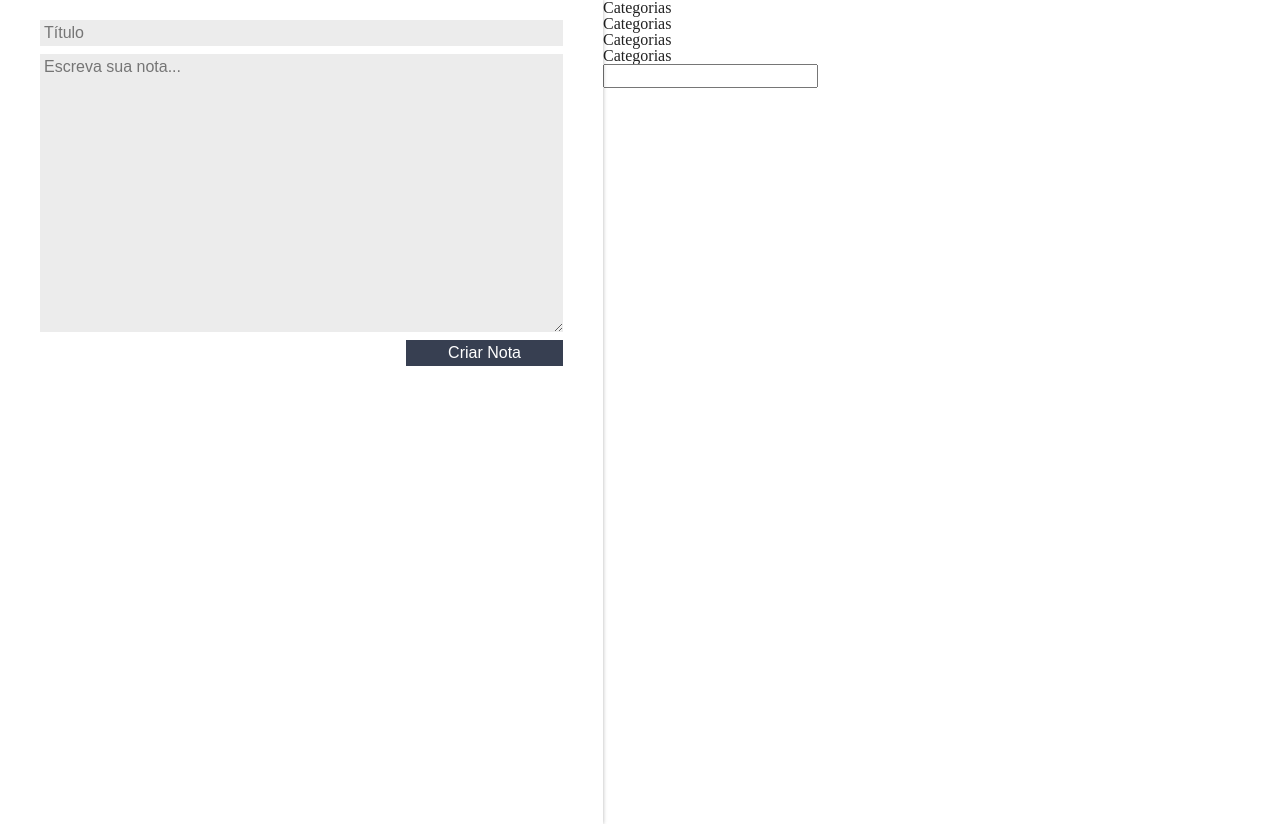
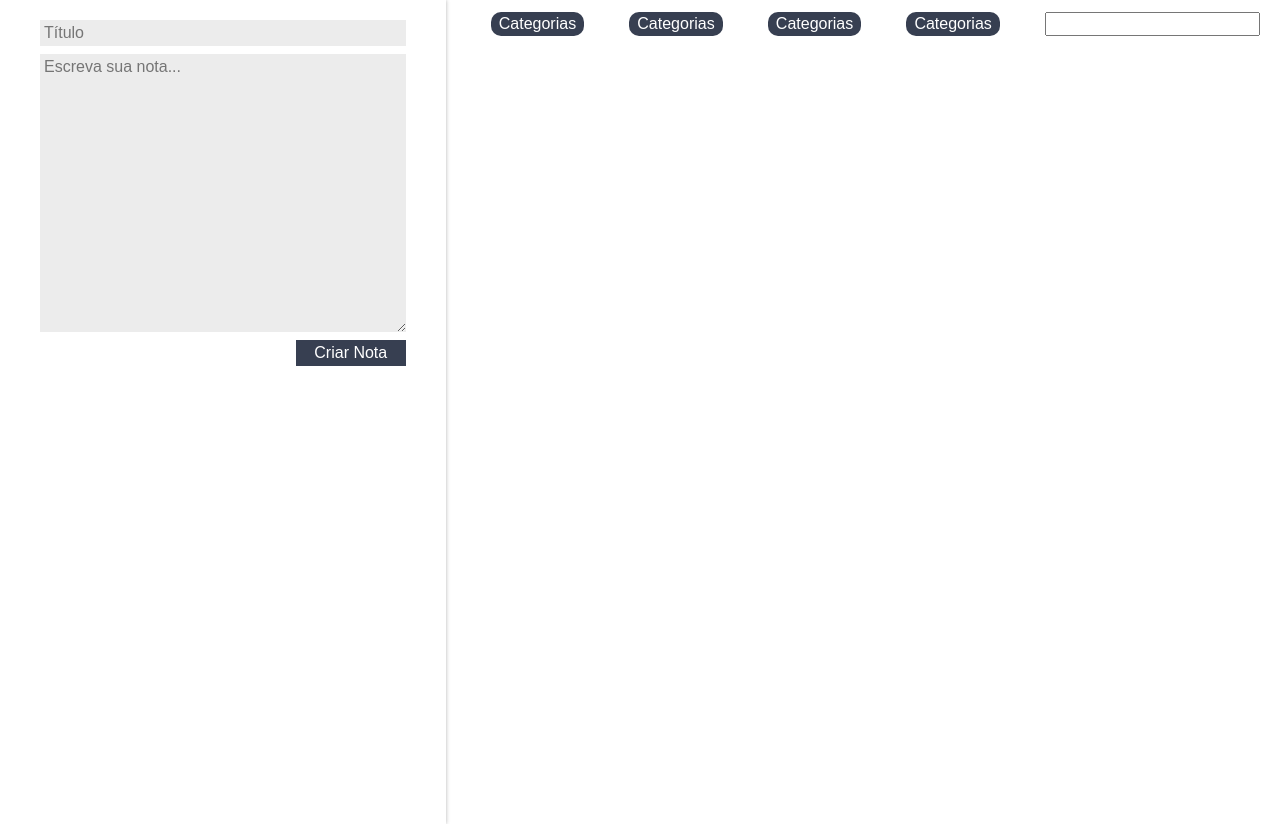
Before and after one commit to willianbarata/CicloDeVidaComponentesReactAlura, a React (Create React App) app: page / in a window 1280 px wide. Built offline with nearby package versions, Linux system fonts and the light colour scheme.

Commit message:
Aula 4.1 - Incluíndo estilos

```diff
--- a/src/components/ListaDeCategorias/ListaDeCategorias.jsx
+++ b/src/components/ListaDeCategorias/ListaDeCategorias.jsx
@@ -1,17 +1,18 @@
 import React, { Component } from 'react';
+import "./estilo.css";
 
 class ListaDeCategorias extends Component {
     state = {  }
     render() {
         return (
-            <section>
-            <ul>
-                <li>Categorias</li>
-                <li>Categorias</li>
-                <li>Categorias</li>
-                <li>Categorias</li>
+            <section className="lista-categorias">
+            <ul className="lista-categorias_lista">
+                <li className="lista-categorias_item">Categorias</li>
+                <li className="lista-categorias_item">Categorias</li>
+                <li className="lista-categorias_item">Categorias</li>
+                <li className="lista-categorias_item">Categorias</li>
             </ul>
-            <input type="text"/>
+            <input className="lista-categorias_input" type="text"/>
             </section>
         );
     }
--- /dev/null
+++ b/src/components/ListaDeCategorias/estilo.css
@@ -0,0 +1,21 @@
+.lista-categorias{
+    display: flex;
+    flex-direction: row;
+    margin-top: 12px;
+}
+.lista-categorias_lista{
+    flex: 1;
+    display: flex;
+    flex-direction: row;
+    justify-content: space-evenly;
+}
+.lista-categorias_item{
+    background-color: var(--secundaria);
+    color: white;
+    padding: 4px 8px;
+    border-radius: 10px;
+    font-family: Arial, Helvetica, sans-serif;
+}
+.lista-categorias_input{
+    margin-right: 20px;
+}
```
